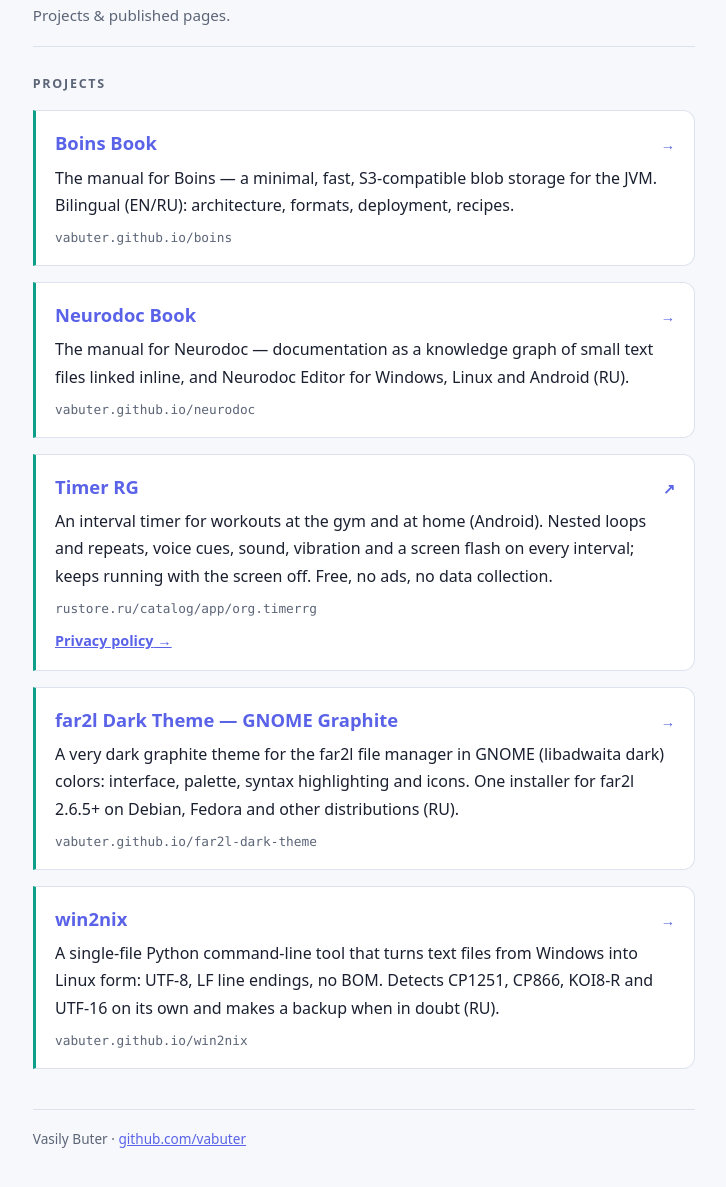
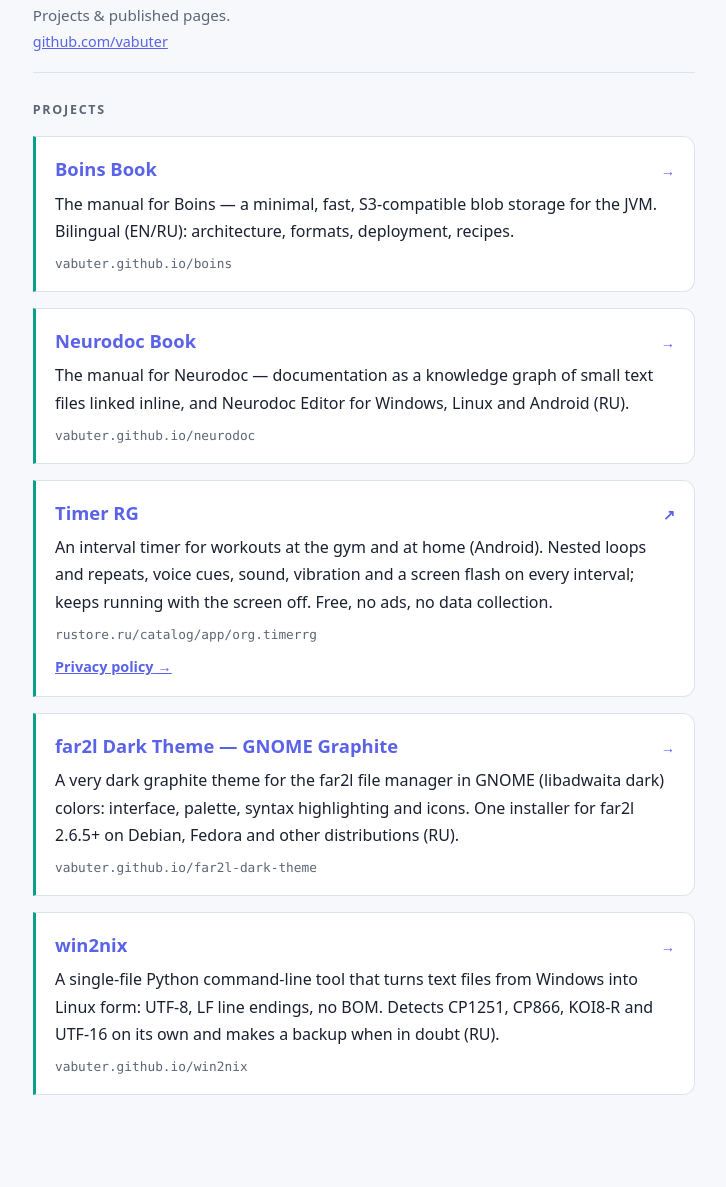
Before and after one commit to vabuter/vabuter.github.io, a plain HTML site: page index.html in a window 1280 px wide. Shown: the part 93-1280 px from the top of the page, without its empty margins (276-1002 px from the left). After the commit the page ends 1252 px from the top, so only its background shows below. Drawn offline with Linux system fonts and the light colour scheme.

Commit message:
Move GitHub link from the footer into the header
Co-Authored-By: Claude Sonnet 5.5 <noreply@anthropic.com>

```diff
--- a/index.html
+++ b/index.html
@@ -86,9 +86,8 @@
   .card-desc{margin:.4rem 0 0; color:var(--ink);}
   .card-url{margin:.5rem 0 0; font-family:ui-monospace,Consolas,monospace; font-size:.8rem;
     color:var(--muted); word-break:break-all;}
-  footer{margin-top:2.5rem; padding-top:1.1rem; border-top:1px solid var(--line);
-    color:var(--muted); font-size:.85rem;}
-  footer a{color:var(--acc2);}
+  .gh{margin:.1rem 0 0; font-size:.9rem;}
+  .gh a{color:var(--acc2);}
   header > div:first-child{min-width:0;}
   @media (max-width:30rem){
     .wrap{padding:1.6rem 1rem 3rem;}
@@ -105,6 +104,7 @@
   <div>
     <h1><span data-l="en">Vasily Buter</span><span data-l="ru">Василий Бутер</span></h1>
     <p class="sub"><span data-l="en">Projects &amp; published pages.</span><span data-l="ru">Проекты и опубликованные страницы.</span></p>
+    <p class="gh"><a href="https://github.com/vabuter">github.com/vabuter</a></p>
   </div>
   <div class="tools">
   <button class="theme-toggle lang-toggle" id="lang-toggle" type="button">RU</button>
@@ -177,7 +177,6 @@
 
 </div>
 
-<footer><span data-l="en">Vasily Buter</span><span data-l="ru">Василий Бутер</span> · <a href="https://github.com/vabuter">github.com/vabuter</a></footer>
 </div>
 <script>
   (function(){
```
